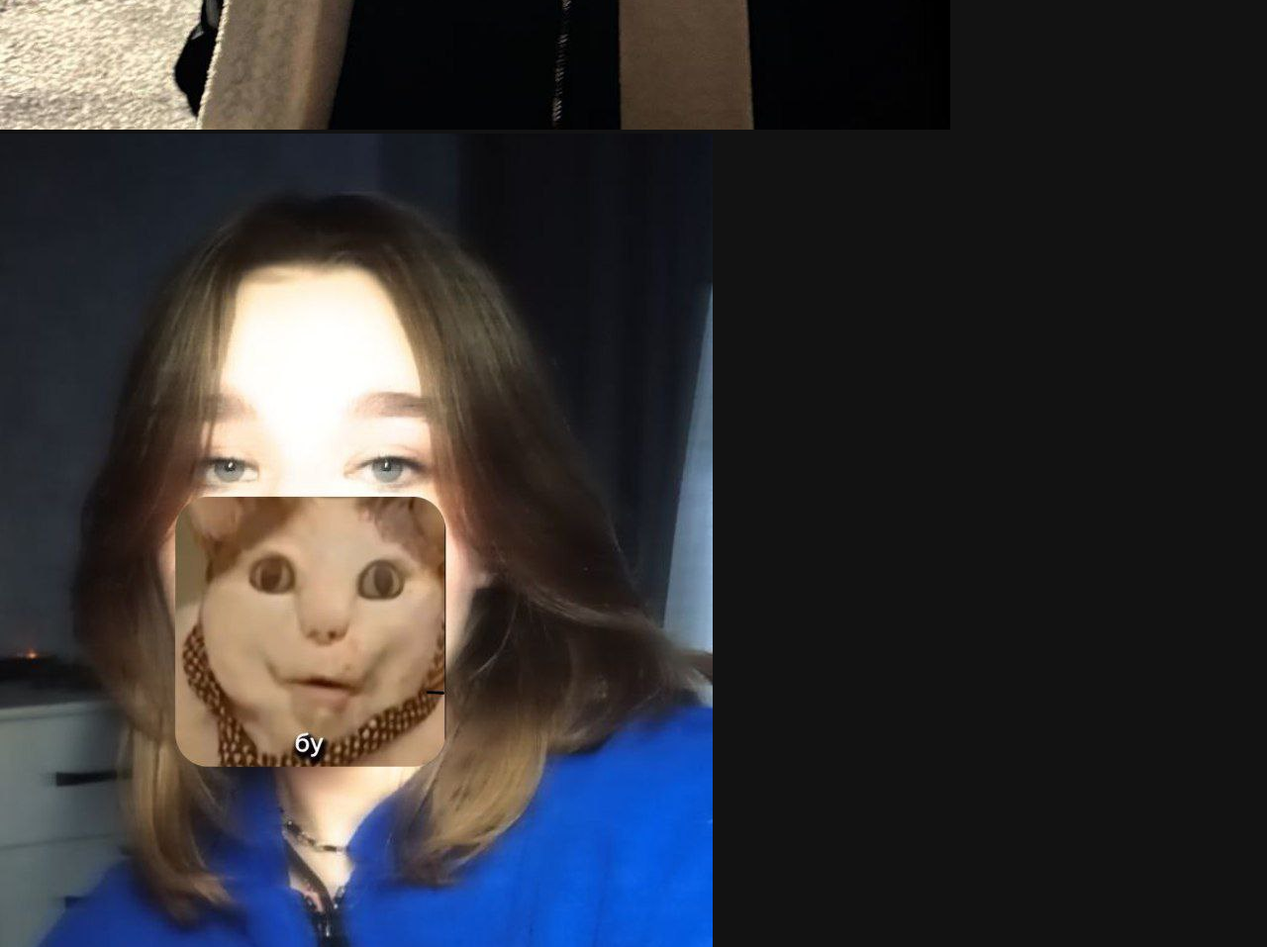
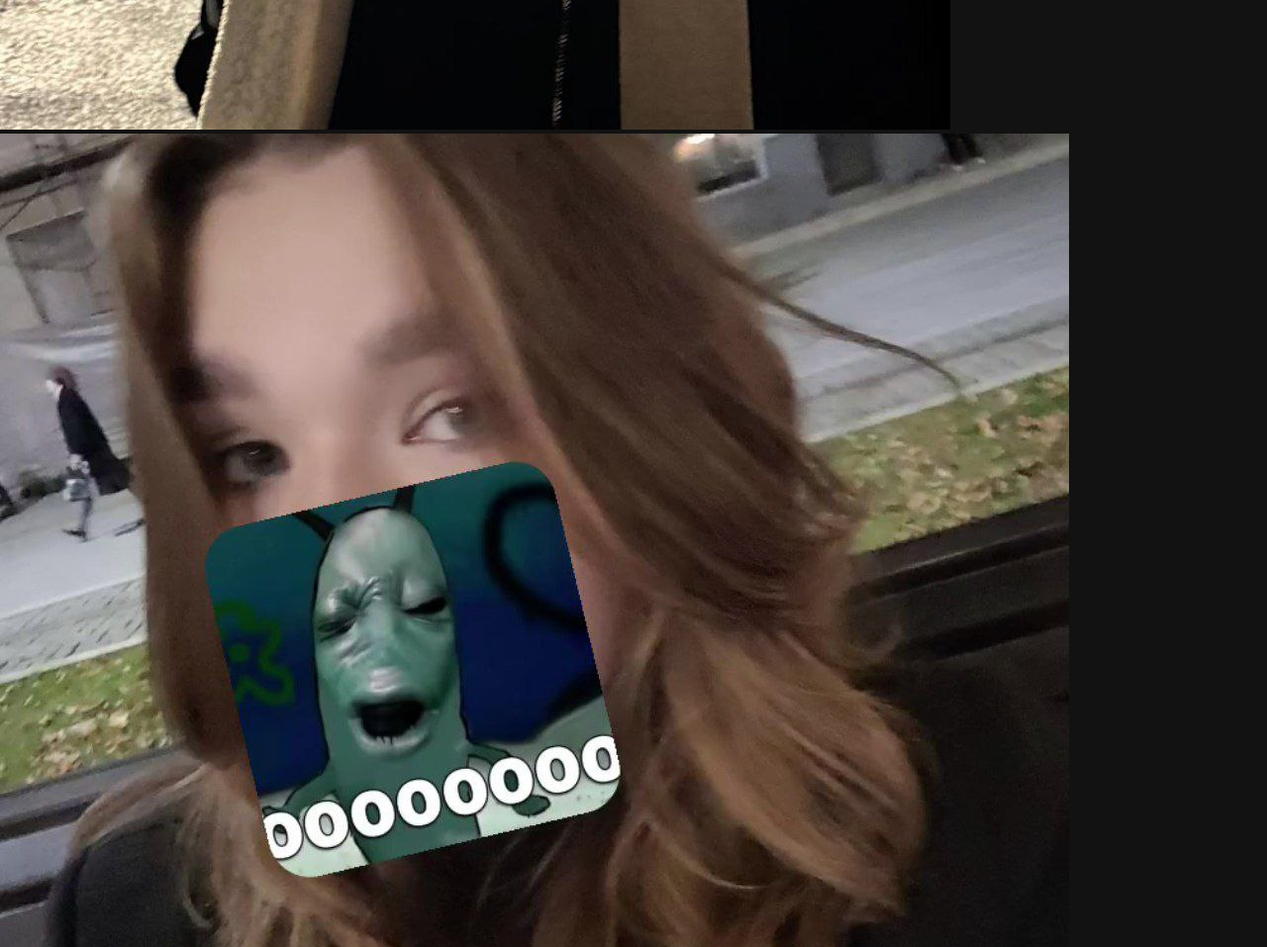
Before and after one commit to ech0noway/ech0noway, a plain HTML site: page index.html in a window 1280 px wide. Shown: the part 2360-3317 px from the top of the page at 99% size. Drawn offline with Linux system fonts and the light colour scheme.

Commit message:
Update index.html

```diff
--- a/index.html
+++ b/index.html
@@ -289,7 +289,7 @@
     <li><p>Вот вам некоторые факты про владоса <a href="https://imgur.com/a/bIqxM4B" target="_blank">ech0noway</a>.</p></li>
        <img src="https://lh3.googleusercontent.com/proxy/6RbeDEcR0Xz4-PbnGzOARlzAL8LLEKHOcUOiFlt-D-yHtKUXWd-hV1HMU7ZVBVGvSD9DK5LNEQshFRpbBwb8FGLjD_oMVOQn8l6oWi8v1N5ajwQ_MyRmxwLYY1AS_nMkzV8iYkNm37s" alt="WOW" width="300"/>
     <li><p>А про Настю пока что ничего не найдено, ну или я не хочу делать потому что мне лень, ну скоро чет добавлю))</p></li>
-       <img src="tvo1.jpg" alt="WOW"> <img src="tvo12.jpg" alt="WOW">
+       <img src="tvo1.jpg" alt="WOW"> <img src="tvo11.jpg" alt="WOW">
        <li><p>Лучшие клипы ech0noway WW <a href="https://www.twitch.tv/ech0noway/clip/AlluringDeterminedLapwingKippa-3OUg-55wFO8ck66w?filter=clips&range=all&sort=time" target="_blank"">клык</a>.<a href="https://www.twitch.tv/ech0noway/clip/EncouragingSnappyChowderEagleEye--VJ-dqvON4LUDOy2?filter=clips&range=30d&sort=time" target="_blank">клык</a></p></li>
        <p onmouseover="this.innerText='НЕТ Я НЕ SKYWHYWALKER И Я НЕ ШИПИЛЯВЛЮ, И ДА Я НЕ E4K0NOWEY(ЭТО ВСЕ НЕ ПРАВДА)'" onmouseout="this.innerText='Наведи сюда'">Наведи сюда</p>
 
```
